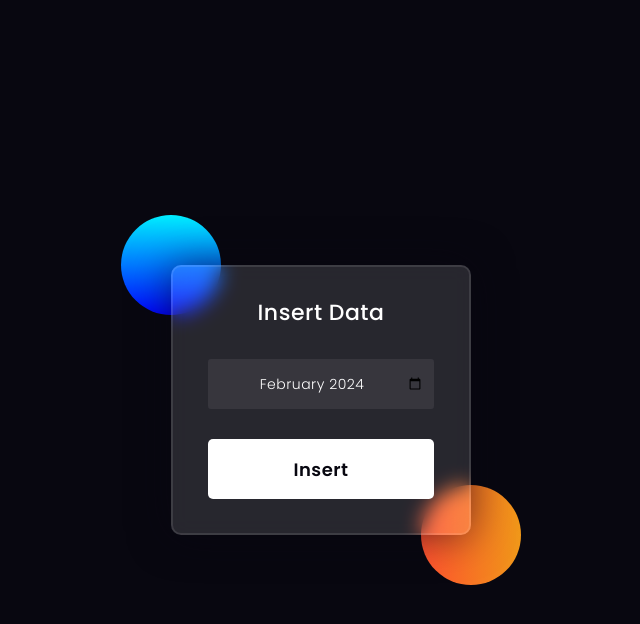
After one commit to nggyu69/ImportSearch, a Django app: page /insert/ in a window 1280 px wide. The commit adds this page. Shown: the top 624 px of the page, without its empty margins (319-959 px from the left). Run offline with Django 4.2, Linux system fonts and the light colour scheme; some libraries are stand-ins or nearby versions.

Commit message:
Added insert functionality

```diff
--- a/ImportSearch/urls.py
+++ b/ImportSearch/urls.py
@@ -20,5 +20,7 @@
 
 urlpatterns = [
     path('admin/', admin.site.urls),
-    path('', views.search, name='search-page'),
+    path('', views.home, name='search-page'),
+    path('search/', views.search, name='search'),
+    path('insert/', views.insert, name='insert')
 ]
--- a/SearchApp/views.py
+++ b/SearchApp/views.py
@@ -10,6 +10,15 @@
 import os
 import shutil
 import warnings
+from datetime import datetime
+from pathlib import Path
+import sys
+import easygui
+import zipfile
+
+path_root = Path(__file__).parents[1] / "Scripts"
+sys.path.append(str(path_root))
+print(sys.path)
 
 warnings.filterwarnings("ignore", category=FutureWarning)
 warnings.filterwarnings("ignore", category=DeprecationWarning)
@@ -23,7 +32,7 @@
 
 process_dict = {}
 def run_query(query, year, dict1):
-    conn = sqlite3.connect(f"Data/Databases/Data2.sqlite3")
+    conn = sqlite3.connect(f"Data/Databases/Data.sqlite3")
     df1 = pd.read_sql_query(query, conn)
 
     if dict1[year] is None:
@@ -115,8 +124,40 @@
     print("Time taken to retrieve results : ", time.time() - start_time_query)
     return dict1
 
+def home(request):
+    return render(request, 'SearchApp/Home.html')
+
+def insert(request):
+    import create_table
+
+    if request.method == "POST":
+        date = request.POST.get('Month')
+        year = date[:4]
+
+        file_path = easygui.fileopenbox(filetypes=["*.zip"])
+        if file_path is None:
+            return render(request, 'SearchApp/Insert.html', {"month" : date})
+
+        os.makedirs(f"Data/Excel_Files/{year}/{date}", exist_ok=True)
+        current_files = os.listdir(f"Data/Excel_Files/{year}/{date}")
+        current_files.sort()
+        if(len(current_files) > 0):
+            current_num = int(current_files[-1].split("_")[-1].split(".")[0])
+            current_num += 1
+        else:
+            current_num = 0
+
+        with zipfile.ZipFile(file_path, 'r') as zip_ref:
+            for i, file_info in enumerate(zip_ref.infolist()):
+                zip_ref.extract(file_info, f"Data/Excel_Files/{year}/{date}")
+                os.rename(f"Data/Excel_Files/{year}/{date}/{file_info.filename}", f"Data/Excel_Files/{year}/{date}/{date}_{current_num+i}.{file_info.filename.split('.')[-1]}")
+
+        create_table.check_new_file()
+
+    context = {"month" : datetime.now().strftime("%Y-%m")}
+    return render(request, 'SearchApp/Insert.html', context)
+
 def search(request):
-    print(request.session.session_key)
     start_time = time.time()
     global dl
     # print(time.time() - start_time)
--- a/static/css/styles.css
+++ b/static/css/styles.css
@@ -5,16 +5,22 @@
     margin: 0;
     box-sizing: border-box;
 }
+:root {
+    --box-height: 700px;
+    --box-width: 900px;
+}
 body{
     background-color: #080710;
 }
+
 .background{
-    width: 430px;
-    height: 520px;
+    height: var(--box-height);
+    width: var(--box-width);
     position: absolute;
     transform: translate(-50%,-50%);
     left: 50%;
     top: 50%;
+    background: transparent;
 }
 .background .shape{
     height: 200px;
@@ -43,29 +49,43 @@
 .shape2:first-child{
     height: 100px;
     width: 100px;
-    left: -280px;
-    top: -130px;
+    left: -50px;
+    top: -50px;
 }
 .shape2:last-child{
     height: 100px;
     width: 100px;
-    right: -280px;
-    bottom: -135px;
+    right: -50px;
+    bottom: -50px;
 }
 .shape3:first-child{
     height: 70px;
     width: 70px;
-    left: -465px;
-    top: -105px;
+    /* left: -465px;
+    top: -105px; */
 }
 
 .shape3:last-child{
     height: 70px;
     width: 70px;
-    right: -465px;
-    bottom: -105px;
+    /* right: -465px;
+    bottom: -105px; */
 }
 
+.transparent-box {
+    height: var(--box-height);
+    width: var(--box-width);
+    position: absolute;
+    top: 50%;
+    left: 50%;
+    transform: translate(-50%,-50%);
+    border-radius: 10px;
+    backdrop-filter: blur(10px);
+    background-color: rgba(255,255,255,0.13);
+    border: 2px solid rgba(255,255,255,0.1);
+    box-shadow: 0 0 40px rgba(8,7,16,0.6);
+    padding: 30px 20px;
+}
 .logout{
     text-align: right;
     font-size: 16px;
@@ -104,6 +124,7 @@
   max-width: fit-content;
   margin: 20px;
 }
+
 
 table{
   border: 1px solid black;
@@ -160,9 +181,9 @@
 }
 
 .form2{
-  height: 700px;
-  width: 900px;
-  padding-top: 30px;
+    height: var(--box-height);
+    width: var(--box-width);
+    padding-top: 30px;
 }
 
 form *{
@@ -177,6 +198,14 @@
     font-weight: 500;
     line-height: 42px;
     text-align: center;
+}
+
+form h4{
+    font-size: 22px;
+    font-weight: 500;
+    line-height: 32px;
+    text-align: center;
+
 }
 
 label{
@@ -200,7 +229,8 @@
     color: #e5e5e5;
 }
 button{
-    margin-top: 50px;
+    margin-top: 30px;
+    height: 60px;
     width: 100%;
     background-color: #ffffff;
     color: #080710;
--- /dev/null
+++ b/templates/SearchApp/Insert.html
@@ -0,0 +1,48 @@
+{% load static %}
+<!DOCTYPE html>
+<html lang="en" dir="ltr">
+<head>
+    <meta charset="utf-8">
+    <title>Home Page</title>
+    <!-- IFB Logo -->
+
+    <!-- <link rel="icon" href="thumb.webp" type="image/icon type"> -->
+
+    <!-- Bootstrap Link -->
+
+    <link href="https://cdn.jsdelivr.net/npm/bootstrap@5.1.3/dist/css/bootstrap.min.css" rel="stylesheet" integrity="sha384-1BmE4kWBq78iYhFldvKuhfTAU6auU8tT94WrHftjDbrCEXSU1oBoqyl2QvZ6jIW3" crossorigin="anonymous">
+    <script src="https://cdn.jsdelivr.net/npm/bootstrap@5.1.3/dist/js/bootstrap.bundle.min.js" integrity="sha384-ka7Sk0Gln4gmtz2MlQnikT1wXgYsOg+OMhuP+IlRH9sENBO0LRn5q+8nbTov4+1p" crossorigin="anonymous"></script>
+    <script src="https://cdn.jsdelivr.net/npm/@popperjs/core@2.10.2/dist/umd/popper.min.js" integrity="sha384-7+zCNj/IqJ95wo16oMtfsKbZ9ccEh31eOz1HGyDuCQ6wgnyJNSYdrPa03rtR1zdB" crossorigin="anonymous"></script>
+    <script src="https://cdn.jsdelivr.net/npm/bootstrap@5.1.3/dist/js/bootstrap.min.js" integrity="sha384-QJHtvGhmr9XOIpI6YVutG+2QOK9T+ZnN4kzFN1RtK3zEFEIsxhlmWl5/YESvpZ13" crossorigin="anonymous"></script>
+
+    <!-- CSS Stylesheet -->
+
+    <link rel="stylesheet" href="{% static 'css/styles.css' %}">
+
+    <!-- Icons -->
+
+    <link rel="stylesheet" href="https://cdnjs.cloudflare.com/ajax/libs/font-awesome/4.7.0/css/font-awesome.min.css">
+
+    <!--Fonts-->
+
+    <link rel="preconnect" href="https://fonts.gstatic.com">
+    <link rel="stylesheet" href="https://cdnjs.cloudflare.com/ajax/libs/font-awesome/5.15.4/css/all.min.css">
+    <link href="https://fonts.googleapis.com/css2?family=Poppins:wght@300;500;600&display=swap" rel="stylesheet">
+
+  </head>
+<body>
+    <div class="background" style="--box-height: 270px; --box-width: 300px;">
+        <div class="shape shape2"></div>
+        <div class="shape shape2"></div>
+    </div>
+    <form class = 'form2' style="--box-height: 270px; --box-width: 300px;" action = '' method = 'post'>
+        {% csrf_token %}
+
+        <h4>Insert Data</h4>
+
+        <input id="Month" type="month" style="margin-top: 30px; text-align: center;" name="Month" value={{month}} />
+
+        <button class="buttonsearch" type="submit" name="action" value="Insert">Insert</button>
+    </form>
+</body>
+</html>
--- a/templates/SearchApp/Search-page.html
+++ b/templates/SearchApp/Search-page.html
@@ -33,7 +33,7 @@
   </head>
 
   <body>
-      <div class="background">
+      <div class="background" style="--box-height: 700px; --box-width: 900px;">
         <div class="shape shape2"></div>
         <div class="shape shape2"></div>
       </div>
```
Also changed, not shown: Scripts/create_table.py (+5 -3 lines), templates/SearchApp/Home.html (added, +43 -0 lines), Scripts/__init__.py (added), 2 other files.
